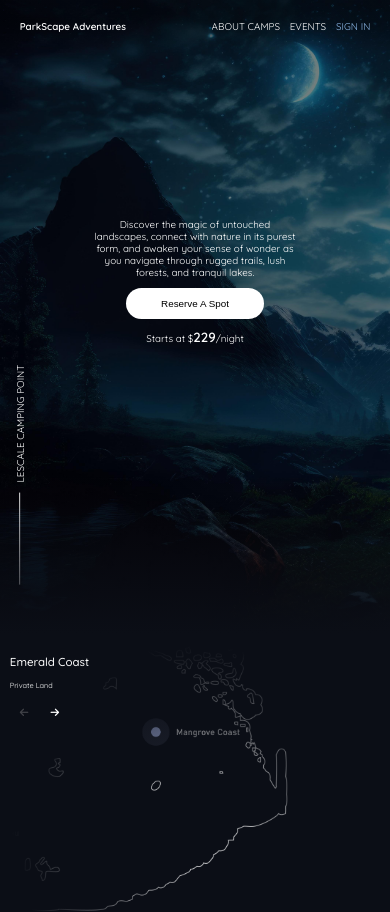
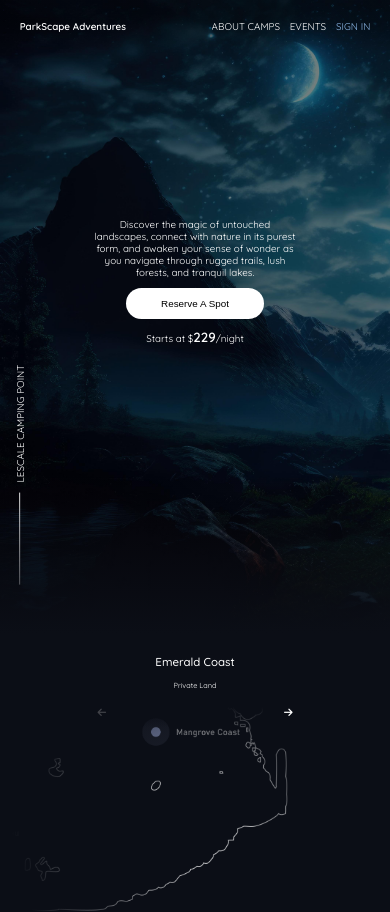
Before and after one commit to jackson-wilmot/national-park-website, a SvelteKit app: page / in a window 390 px wide. Shown: the top 912 px of the page. Built offline with nearby package versions, Linux system fonts and the light colour scheme.

Commit message:
Made section__2 buttons responsive in accordance to Issue #3

```diff
--- a/src/routes/CampingSiteExplorer.svelte
+++ b/src/routes/CampingSiteExplorer.svelte
@@ -111,4 +111,21 @@
         opacity: 0;
         display: none;
     }
+
+    @media (max-width: 650px) {
+        .camping-site-explorer__desc {
+            background: linear-gradient(#0b0e16 75%, transparent );
+
+            width: 100%;
+            text-align: center;
+
+            button {
+                width: 50%;
+            }
+
+            .buttons {
+                width: 100%;
+            }
+        }
+    }
 </style>
```
